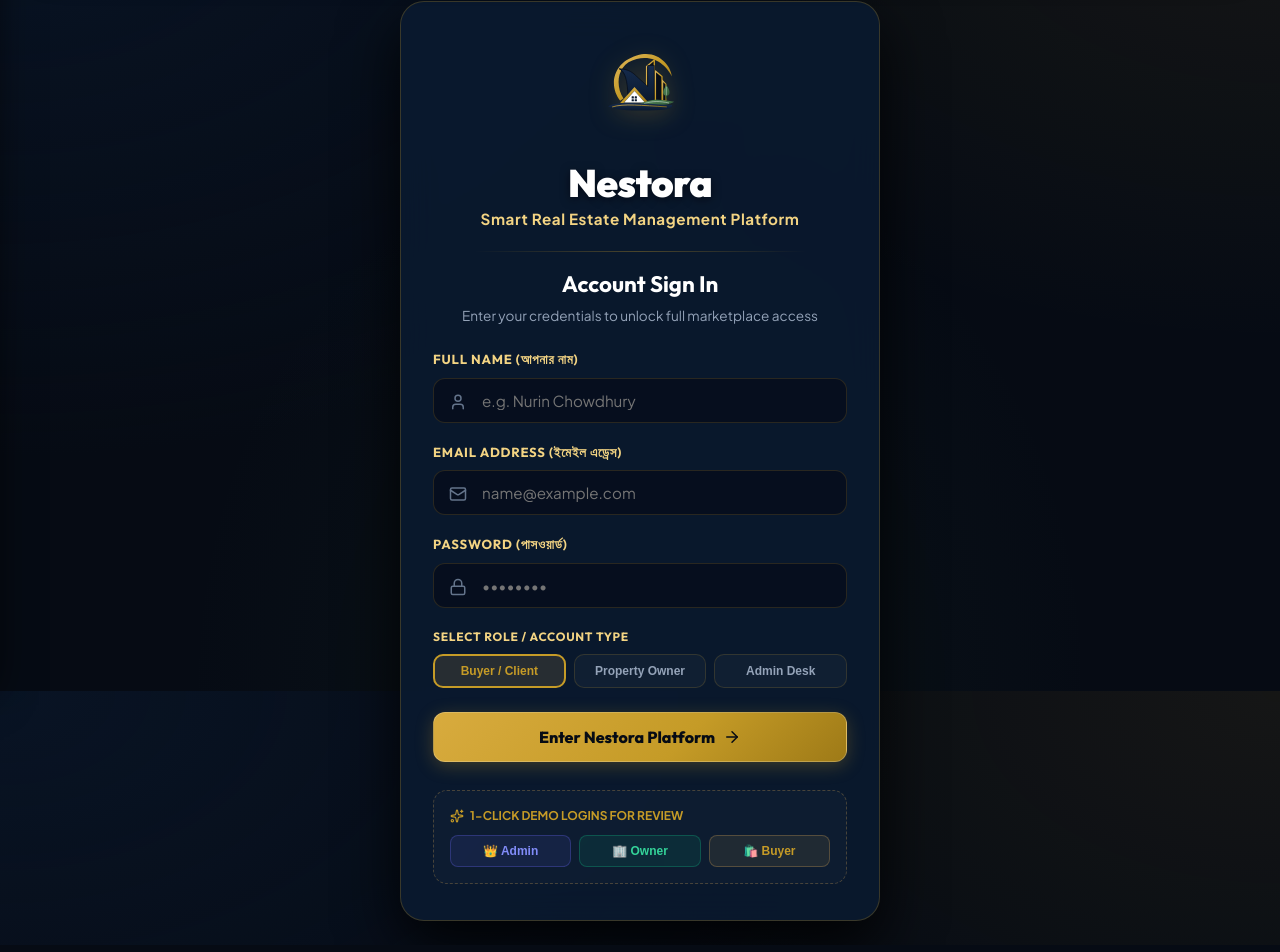
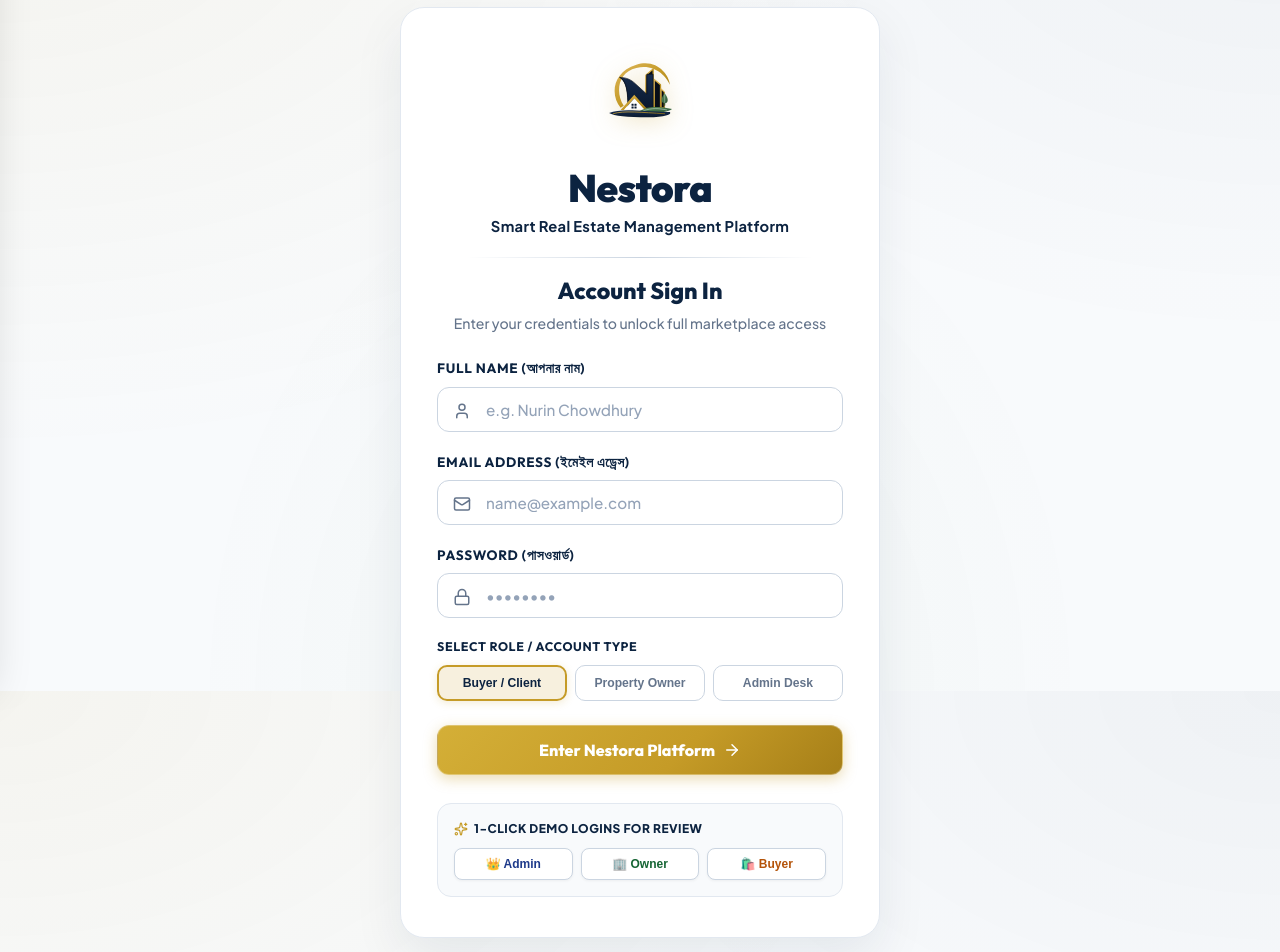
Before and after one commit to Nurin007/Nestora, a React (Vite) app in the folder nestora-frontend/: page /login in a window 1280 px wide. Shown: the part 109-1061 px from the top of the page. Built offline with nearby package versions, Linux system fonts and the light colour scheme.

Commit message:
feat: transform entire UI to crisp luxury white and gold/navy light theme with ultra-high contrast and readability

```diff
--- a/nestora-frontend/src/components/NestoraLogo.jsx
+++ b/nestora-frontend/src/components/NestoraLogo.jsx
@@ -158,24 +158,23 @@
           textAlign: stacked ? 'center' : 'left'
         }}>
           <span style={{
-            fontSize: size >= 60 ? '2.4rem' : (size >= 40 ? '1.5rem' : '1.2rem'),
+            fontSize: size >= 60 ? '2.4rem' : (size >= 40 ? '1.5rem' : '1.25rem'),
             fontWeight: 900,
             letterSpacing: '-0.5px',
             fontFamily: 'var(--font-accent)',
-            color: '#ffffff',
-            lineHeight: 1.1,
-            textShadow: '0 2px 10px rgba(0, 0, 0, 0.5)'
+            color: '#0c2340',
+            lineHeight: 1.1
           }}>
             Nestora
           </span>
 
           {subtitle && (
             <span style={{
-              fontSize: size >= 60 ? '0.95rem' : '0.72rem',
+              fontSize: size >= 60 ? '0.92rem' : '0.72rem',
               fontWeight: 700,
-              color: 'var(--primary-light)',
-              letterSpacing: '0.04em',
-              marginTop: '4px'
+              color: '#0c2340',
+              letterSpacing: '0.02em',
+              marginTop: '6px'
             }}>
               Smart Real Estate Management Platform
             </span>
--- a/nestora-frontend/src/index.css
+++ b/nestora-frontend/src/index.css
@@ -4,41 +4,42 @@
   --font-primary: 'Plus Jakarta Sans', sans-serif;
   --font-accent: 'Outfit', sans-serif;
 
-  /* 🏛️ Official Nestora Brand Color Palette (Synchronized with Logo) */
-  --bg-main: #060b14;
-  --bg-card: rgba(10, 25, 47, 0.78);
-  --bg-card-hover: rgba(15, 35, 65, 0.9);
-  --border-color: rgba(197, 155, 39, 0.18);
-  --border-focus: #d8ab3e;
+  /* 🏛️ Official Nestora Luxury White & Gold/Navy Light Theme */
+  --bg-main: #f8fafc;
+  --bg-card: #ffffff;
+  --bg-card-hover: #f1f5f9;
+  --border-color: #e2e8f0;
+  --border-focus: #c59b27;
 
   /* Brand Luxury Gold (Antique Architectural Gold) */
   --primary: #c59b27;
-  --primary-hover: #d8ab3e;
-  --primary-light: #f3d483;
-  --primary-glow: rgba(197, 155, 39, 0.28);
+  --primary-hover: #b3881b;
+  --primary-light: #fef3c7;
+  --primary-glow: rgba(197, 155, 39, 0.25);
 
-  /* Brand Deep Navy (Logo 'N' & Foundation) */
-  --brand-navy: #0a192f;
-  --brand-navy-dark: #060e1d;
-  --brand-navy-light: #162c4e;
+  /* Brand Deep Navy (Logo 'N' & Typography) */
+  --brand-navy: #0c2340;
+  --brand-navy-dark: #061224;
+  --brand-navy-light: #1e3a8a;
 
-  /* Brand Eco Green (Tree & Rolling Hills) */
-  --secondary: #43734a;
-  --secondary-hover: #528c5a;
-  --secondary-glow: rgba(67, 115, 74, 0.3);
+  /* Brand Nature Green (Tree & Rolling Hills) */
+  --secondary: #2e7d32;
+  --secondary-hover: #1b5e20;
+  --secondary-glow: rgba(46, 125, 50, 0.25);
 
   /* Accents & Alerts */
-  --accent: #d8ab3e;
-  --danger: #e11d48;
-  --warning: #f59e0b;
+  --accent: #d97706;
+  --danger: #dc2626;
+  --warning: #d97706;
 
-  --text-main: #f8fafc;
-  --text-muted: #94a3b8;
+  /* High-Contrast Crisp Readable Typography */
+  --text-main: #0f172a;
+  --text-muted: #475569;
   --text-dark: #64748b;
 
-  --shadow-sm: 0 2px 10px -1px rgba(0, 0, 0, 0.4);
-  --shadow-md: 0 10px 30px -5px rgba(6, 11, 20, 0.7);
-  --shadow-lg: 0 20px 50px -10px rgba(0, 0, 0, 0.85);
+  --shadow-sm: 0 2px 8px rgba(0, 0, 0, 0.04);
+  --shadow-md: 0 10px 25px -5px rgba(0, 0, 0, 0.07);
+  --shadow-lg: 0 20px 40px -10px rgba(0, 0, 0, 0.12);
   --transition: all 0.25s cubic-bezier(0.4, 0, 0.2, 1);
 }
 
@@ -50,11 +51,11 @@
 }
 
 html, body {
-  background-color: var(--bg-main);
+  background-color: #f8fafc;
   background-image:
-    radial-gradient(at 0% 0%, rgba(10, 25, 47, 0.6) 0px, transparent 50%),
-    radial-gradient(at 100% 0%, rgba(197, 155, 39, 0.08) 0px, transparent 40%),
-    radial-gradient(at 50% 100%, rgba(67, 115, 74, 0.08) 0px, transparent 50%);
+    radial-gradient(at 0% 0%, rgba(197, 155, 39, 0.06) 0px, transparent 50%),
+    radial-gradient(at 100% 0%, rgba(12, 35, 64, 0.04) 0px, transparent 40%),
+    radial-gradient(at 50% 100%, rgba(46, 125, 50, 0.04) 0px, transparent 50%);
   background-attachment: fixed;
   color: var(--text-main);
   font-family: var(--font-primary);
@@ -66,7 +67,7 @@
 
 h1, h2, h3, h4, h5, h6 {
   font-family: var(--font-accent);
-  color: #ffffff;
+  color: #0c2340;
   font-weight: 700;
 }
 
@@ -75,21 +76,18 @@
   text-decoration: none;
 }
 
-/* Glassmorphism styling */
+/* Glassmorphism styling in Clean White */
 .glass {
-  background: var(--bg-card);
-  backdrop-filter: blur(18px);
-  -webkit-backdrop-filter: blur(18px);
-  border: 1px solid var(--border-color);
+  background: #ffffff;
+  border: 1px solid #e2e8f0;
   border-radius: 18px;
   box-shadow: var(--shadow-md);
   transition: var(--transition);
 }
 
 .glass:hover {
-  background: var(--bg-card-hover);
-  border-color: rgba(197, 155, 39, 0.35);
-  box-shadow: var(--shadow-lg), 0 0 20px rgba(197, 155, 39, 0.1);
+  border-color: rgba(197, 155, 39, 0.4);
+  box-shadow: var(--shadow-lg), 0 0 20px rgba(197, 155, 39, 0.08);
 }
 
 /* Buttons */
@@ -114,74 +112,77 @@
 }
 
 .btn-primary {
-  background: linear-gradient(135deg, #d8ab3e 0%, #c59b27 60%, #9e7a17 100%);
-  color: #060b14;
+  background: linear-gradient(135deg, #d4af37 0%, #c59b27 60%, #a67f18 100%);
+  color: #ffffff;
   font-weight: 700;
-  box-shadow: 0 4px 18px var(--primary-glow);
-  border: 1px solid rgba(255, 255, 255, 0.2);
+  box-shadow: 0 4px 14px rgba(197, 155, 39, 0.35);
+  border: 1px solid rgba(255, 255, 255, 0.3);
 }
 
 .btn-primary:hover {
   transform: translateY(-2px);
-  box-shadow: 0 8px 25px rgba(197, 155, 39, 0.45);
-  background: linear-gradient(135deg, #f3d483 0%, #d8ab3e 60%, #c59b27 100%);
+  box-shadow: 0 8px 22px rgba(197, 155, 39, 0.45);
+  background: linear-gradient(135deg, #dfb75c 0%, #d4af37 60%, #c59b27 100%);
 }
 
 .btn-secondary {
-  background: rgba(10, 25, 47, 0.6);
-  color: var(--text-main);
-  border: 1px solid var(--border-color);
+  background: #ffffff;
+  color: #0c2340;
+  border: 1px solid #cbd5e1;
+  box-shadow: 0 1px 3px rgba(0,0,0,0.04);
 }
 
 .btn-secondary:hover {
-  background: rgba(197, 155, 39, 0.12);
+  background: rgba(197, 155, 39, 0.08);
   border-color: var(--primary);
-  color: #ffffff;
+  color: #0c2340;
 }
 
 .btn-secondary.active {
-  background: rgba(197, 155, 39, 0.18) !important;
+  background: rgba(197, 155, 39, 0.15) !important;
   border-color: var(--primary) !important;
-  color: var(--primary-light) !important;
+  color: #0c2340 !important;
+  font-weight: 700;
 }
 
 .btn-danger {
-  background: rgba(225, 29, 72, 0.15);
-  color: #fda4af;
-  border: 1px solid rgba(225, 29, 72, 0.3);
+  background: #fee2e2;
+  color: #b91c1c;
+  border: 1px solid #fca5a5;
 }
 
 .btn-danger:hover {
-  background: #e11d48;
+  background: #dc2626;
   color: #ffffff;
   transform: translateY(-1px);
 }
 
-/* Input styles */
+/* Input styles (High Contrast White) */
 .input-group {
   margin-bottom: 20px;
 }
 
 .input-label {
   display: block;
-  font-size: 0.82rem;
+  font-size: 0.85rem;
   font-weight: 700;
-  color: var(--primary-light);
+  color: #0c2340;
   margin-bottom: 8px;
   font-family: var(--font-accent);
   text-transform: uppercase;
-  letter-spacing: 0.06em;
+  letter-spacing: 0.05em;
 }
 
 .input-field {
   width: 100%;
   padding: 12px 16px;
-  background: rgba(6, 14, 29, 0.85);
-  border: 1px solid var(--border-color);
+  background: #ffffff;
+  border: 1.5px solid #cbd5e1;
   border-radius: 12px;
-  color: #ffffff;
+  color: #0f172a;
   font-family: var(--font-primary);
   font-size: 0.95rem;
+  font-weight: 500;
   transition: var(--transition);
 }
 
@@ -189,7 +190,11 @@
   outline: none;
   border-color: var(--border-focus);
   box-shadow: 0 0 0 3px var(--primary-glow);
-  background: rgba(10, 25, 47, 0.95);
+  background: #ffffff;
+}
+
+.input-field::placeholder {
+  color: #94a3b8;
 }
 
 /* Page Layout */
@@ -242,22 +247,22 @@
   display: none !important;
 }
 
-/* Mobile Bottom Navigation Bar (App Dock) */
+/* Mobile Bottom Navigation Bar (App Dock in Clean White) */
 .mobile-app-dock {
   display: none;
   position: fixed;
   bottom: 0;
   left: 0;
   right: 0;
-  background: rgba(6, 11, 20, 0.95);
+  background: rgba(255, 255, 255, 0.96);
   backdrop-filter: blur(20px);
   -webkit-backdrop-filter: blur(20px);
-  border-top: 1px solid rgba(197, 155, 39, 0.2);
+  border-top: 1px solid #e2e8f0;
   padding: 8px 12px calc(8px + env(safe-area-inset-bottom, 0px));
   z-index: 9990;
   justify-content: space-around;
   align-items: center;
-  box-shadow: 0 -4px 25px rgba(0, 0, 0, 0.8);
+  box-shadow: 0 -4px 20px rgba(0, 0, 0, 0.08);
 }
 
 .mobile-dock-item {
@@ -265,7 +270,7 @@
   flex-direction: column;
   align-items: center;
   justify-content: center;
-  color: var(--text-muted);
+  color: #64748b;
   font-size: 0.72rem;
   font-weight: 600;
   gap: 4px;
@@ -278,7 +283,8 @@
 
 .mobile-dock-item.active,
 .mobile-dock-item:hover {
-  color: var(--primary-light);
+  color: #0c2340;
+  font-weight: 700;
 }
 
 .mobile-dock-item.active::after {
@@ -289,7 +295,7 @@
   height: 3px;
   background: var(--primary);
   border-radius: 4px;
-  box-shadow: 0 0 10px var(--primary);
+  box-shadow: 0 0 8px var(--primary);
 }
 
 /* Scrollbar */
@@ -298,14 +304,14 @@
   height: 6px;
 }
 ::-webkit-scrollbar-track {
-  background: var(--bg-main);
+  background: #f1f5f9;
 }
 ::-webkit-scrollbar-thumb {
-  background: rgba(197, 155, 39, 0.25);
+  background: #cbd5e1;
   border-radius: 10px;
 }
 ::-webkit-scrollbar-thumb:hover {
-  background: rgba(197, 155, 39, 0.45);
+  background: #94a3b8;
 }
 
 /* Responsive Layout Classes */
--- a/nestora-frontend/src/pages/Login.jsx
+++ b/nestora-frontend/src/pages/Login.jsx
@@ -63,13 +63,14 @@
   const handleQuickLogin = (presetEmail, presetRole, presetName, presetId) => {
     setLoading(true);
     setTimeout(() => {
-      onLogin({
+      const userData = {
         id: presetId,
         fullName: presetName,
         email: presetEmail,
         role: presetRole,
         isVerified: true
-      });
+      };
+      onLogin(userData);
       setLoading(false);
       navigate('/');
     }, 500);
@@ -81,46 +82,48 @@
       justifyContent: 'center',
       alignItems: 'center',
       minHeight: 'calc(100vh - 120px)',
-      padding: '24px 0'
+      padding: '30px 16px'
     }}>
+      {/* 🏛️ Clean Luxury White Card */}
       <div className="glass animate-fade-in" style={{
         width: '100%',
         maxWidth: '480px',
-        padding: '36px 32px',
+        padding: '40px 36px',
         borderRadius: '24px',
-        background: 'rgba(10, 25, 47, 0.92)',
-        border: '1px solid rgba(197, 155, 39, 0.25)',
-        boxShadow: '0 25px 60px rgba(0, 0, 0, 0.85)'
+        background: '#ffffff',
+        border: '1px solid #e2e8f0',
+        boxShadow: '0 20px 50px rgba(12, 35, 64, 0.08)'
       }}>
         {/* Official Brand Logo */}
         <div style={{ display: 'flex', flexDirection: 'column', alignItems: 'center', marginBottom: '24px', textAlign: 'center' }}>
-          <NestoraLogo size={110} showText={true} subtitle={true} stacked={true} />
+          <NestoraLogo size={105} showText={true} subtitle={true} stacked={true} />
           <div style={{
             height: '1px',
-            width: '80%',
-            background: 'linear-gradient(90deg, transparent, rgba(197, 155, 39, 0.35), transparent)',
+            width: '85%',
+            background: 'linear-gradient(90deg, transparent, #cbd5e1, transparent)',
             margin: '20px auto 16px'
           }} />
-          <h2 style={{ fontSize: '1.4rem', marginBottom: '4px', color: '#ffffff' }}>
+          <h2 style={{ fontSize: '1.45rem', marginBottom: '4px', color: '#0c2340', fontWeight: 800 }}>
             Account Sign In
           </h2>
-          <p style={{ color: 'var(--text-muted)', fontSize: '0.85rem' }}>
+          <p style={{ color: '#64748b', fontSize: '0.88rem', fontWeight: 500 }}>
             Enter your credentials to unlock full marketplace access
           </p>
         </div>
 
         {error && (
           <div style={{
-            background: 'rgba(239, 68, 68, 0.15)',
-            border: '1px solid rgba(239, 68, 68, 0.3)',
+            background: '#fee2e2',
+            border: '1px solid #fca5a5',
             borderRadius: '12px',
-            color: '#fca5a5',
+            color: '#b91c1c',
             padding: '12px 14px',
             fontSize: '0.85rem',
             marginBottom: '20px',
             display: 'flex',
             alignItems: 'center',
-            gap: '8px'
+            gap: '8px',
+            fontWeight: 600
           }}>
             <span>⚠️</span> {error}
           </div>
@@ -131,7 +134,7 @@
           <div className="input-group">
             <label className="input-label">Full Name (আপনার নাম)</label>
             <div style={{ position: 'relative' }}>
-              <User size={18} style={{ position: 'absolute', left: '16px', top: '15px', color: 'var(--text-dark)' }} />
+              <User size={18} style={{ position: 'absolute', left: '16px', top: '15px', color: '#64748b' }} />
               <input
                 type="text"
                 className="input-field"
@@ -147,7 +150,7 @@
           <div className="input-group">
             <label className="input-label">Email Address (ইমেইল এড্রেস)</label>
             <div style={{ position: 'relative' }}>
-              <Mail size={18} style={{ position: 'absolute', left: '16px', top: '15px', color: 'var(--text-dark)' }} />
+              <Mail size={18} style={{ position: 'absolute', left: '16px', top: '15px', color: '#64748b' }} />
               <input
                 type="email"
                 className="input-field"
@@ -164,7 +167,7 @@
           <div className="input-group" style={{ marginBottom: '20px' }}>
             <label className="input-label">Password (পাসওয়ার্ড)</label>
             <div style={{ position: 'relative' }}>
-              <Lock size={18} style={{ position: 'absolute', left: '16px', top: '15px', color: 'var(--text-dark)' }} />
+              <Lock size={18} style={{ position: 'absolute', left: '16px', top: '15px', color: '#64748b' }} />
               <input
                 type="password"
                 className="input-field"
@@ -179,7 +182,7 @@
 
           {/* Role Selection Chips */}
           <div style={{ marginBottom: '24px' }}>
-            <label className="input-label" style={{ fontSize: '0.75rem' }}>Select Role / Account Type</label>
+            <label className="input-label" style={{ fontSize: '0.78rem' }}>Select Role / Account Type</label>
             <div style={{ display: 'grid', gridTemplateColumns: 'repeat(3, 1fr)', gap: '8px' }}>
               {[
                 { id: 'BUYER', label: 'Buyer / Client' },
@@ -191,15 +194,16 @@
                   type="button"
                   onClick={() => setRole(r.id)}
                   style={{
-                    padding: '8px 4px',
+                    padding: '9px 4px',
                     borderRadius: '10px',
-                    fontSize: '0.75rem',
+                    fontSize: '0.76rem',
                     fontWeight: 700,
                     cursor: 'pointer',
-                    background: role === r.id ? 'rgba(204, 163, 83, 0.15)' : 'rgba(255,255,255,0.03)',
-                    border: role === r.id ? '2px solid var(--primary)' : '1px solid var(--border-color)',
-                    color: role === r.id ? 'var(--primary)' : 'var(--text-muted)',
-                    transition: 'all 0.2s'
+                    background: role === r.id ? 'rgba(197, 155, 39, 0.15)' : '#ffffff',
+                    border: role === r.id ? '2px solid var(--primary)' : '1px solid #cbd5e1',
+                    color: role === r.id ? '#0c2340' : '#64748b',
+                    transition: 'all 0.2s',
+                    boxShadow: role === r.id ? '0 2px 8px rgba(197,155,39,0.2)' : 'none'
                   }}
                 >
                   {r.label}
@@ -213,7 +217,7 @@
             type="submit"
             disabled={loading}
             className="btn btn-primary"
-            style={{ width: '100%', height: '50px', fontSize: '1rem', fontWeight: 800 }}
+            style={{ width: '100%', height: '50px', fontSize: '1rem', fontWeight: 800, borderRadius: '12px' }}
           >
             {loading ? (
               <RefreshCw className="spinner" size={20} style={{ animation: 'spin 1s linear infinite' }} />
@@ -230,12 +234,12 @@
           marginTop: '28px',
           padding: '16px',
           borderRadius: '14px',
-          background: 'rgba(255, 255, 255, 0.02)',
-          border: '1px dashed rgba(204, 163, 83, 0.3)'
+          background: '#f8fafc',
+          border: '1px solid #e2e8f0'
         }}>
           <div style={{ display: 'flex', alignItems: 'center', gap: '6px', marginBottom: '10px' }}>
             <Sparkles size={14} style={{ color: 'var(--primary)' }} />
-            <span style={{ fontSize: '0.75rem', fontWeight: 700, textTransform: 'uppercase', color: 'var(--primary)' }}>
+            <span style={{ fontSize: '0.75rem', fontWeight: 800, textTransform: 'uppercase', color: '#0c2340', letterSpacing: '0.04em' }}>
               1-Click Demo Logins for Review
             </span>
           </div>
@@ -247,12 +251,13 @@
               style={{
                 padding: '8px',
                 borderRadius: '8px',
-                background: 'rgba(99, 102, 241, 0.1)',
-                border: '1px solid rgba(99, 102, 241, 0.3)',
-                color: '#818cf8',
+                background: '#ffffff',
+                border: '1px solid #cbd5e1',
+                color: '#1e3a8a',
                 fontSize: '0.75rem',
                 fontWeight: 700,
-                cursor: 'pointer'
+                cursor: 'pointer',
+                boxShadow: '0 1px 3px rgba(0,0,0,0.05)'
               }}
             >
               👑 Admin
@@ -263,12 +268,13 @@
               style={{
                 padding: '8px',
                 borderRadius: '8px',
-                background: 'rgba(16, 185, 129, 0.1)',
-                border: '1px solid rgba(16, 185, 129, 0.3)',
-                color: '#34d399',
+                background: '#ffffff',
+                border: '1px solid #cbd5e1',
+                color: '#166534',
                 fontSize: '0.75rem',
                 fontWeight: 700,
-                cursor: 'pointer'
+                cursor: 'pointer',
+                boxShadow: '0 1px 3px rgba(0,0,0,0.05)'
               }}
             >
               🏢 Owner
@@ -279,12 +285,13 @@
               style={{
                 padding: '8px',
                 borderRadius: '8px',
-                background: 'rgba(204, 163, 83, 0.1)',
-                border: '1px solid rgba(204, 163, 83, 0.3)',
-                color: 'var(--primary)',
+                background: '#ffffff',
+                border: '1px solid #cbd5e1',
+                color: '#b45309',
                 fontSize: '0.75rem',
                 fontWeight: 700,
-                cursor: 'pointer'
+                cursor: 'pointer',
+                boxShadow: '0 1px 3px rgba(0,0,0,0.05)'
               }}
             >
               🛍️ Buyer
```
Also changed, not shown: nestora-frontend/src/components/MobileDrawer.jsx (+6 -6 lines), nestora-frontend/src/components/Navbar.jsx (+6 -5 lines).
